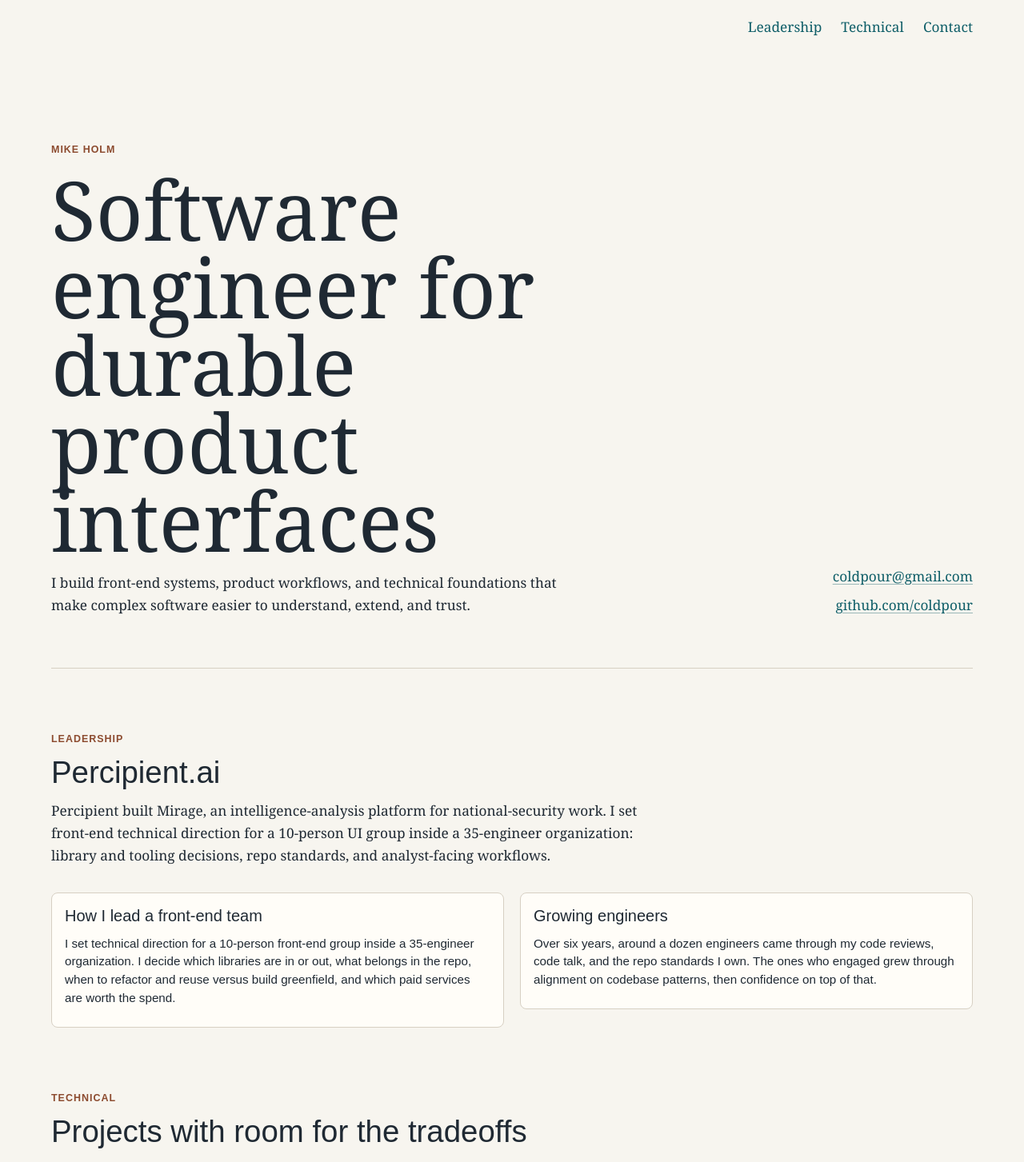
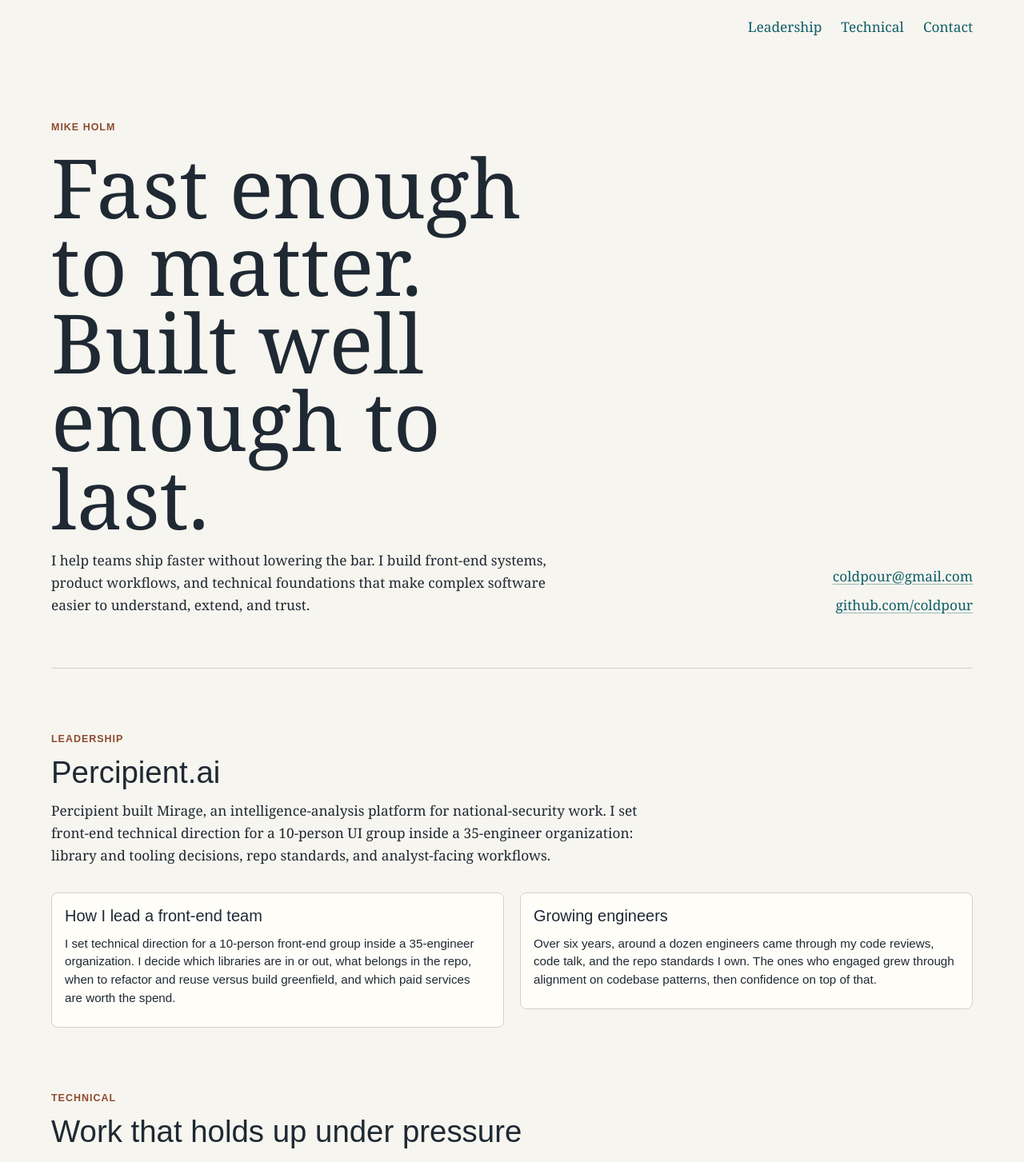
Before and after one commit to coldpour/mikeholmdev, a Next.js app: page / in a window 1280 px wide. Shown: the top 1453 px of the page at 80% size. Built offline with nearby package versions, Linux system fonts and the light colour scheme; what @mui/material-nextjs would draw is missing.

Commit message:
Update homepage positioning copy (#21)
* Update homepage positioning copy

* Refine projects section copy

```diff
--- a/src/app/layout.tsx
+++ b/src/app/layout.tsx
@@ -7,7 +7,7 @@ import { Providers } from './providers'
 export const metadata: Metadata = {
   title: 'Mike Holm | Portfolio',
   description:
-    'Front-end systems, product workflows, design systems, and durable engineering for complex software.',
+    'Fast product engineering, front-end systems, and technical foundations for complex software.',
   metadataBase: new URL('https://mikeholmdev.com')
 }
 
--- a/src/app/page.tsx
+++ b/src/app/page.tsx
@@ -36,10 +36,11 @@ export default function HomePage() {
           <Grid size={{ xs: 12, md: 7 }}>
             <Stack spacing={2}>
               <Typography variant="overline">Mike Holm</Typography>
-              <Typography variant="h1">Software engineer for durable product interfaces</Typography>
+              <Typography variant="h1">Fast enough to matter. Built well enough to last.</Typography>
               <Typography color="text.secondary" sx={{ maxWidth: 680 }} variant="body1">
-                I build front-end systems, product workflows, and technical foundations that make
-                complex software easier to understand, extend, and trust.
+                I help teams ship faster without lowering the bar. I build front-end systems,
+                product workflows, and technical foundations that make complex software easier to
+                understand, extend, and trust.
               </Typography>
             </Stack>
           </Grid>
@@ -95,9 +96,10 @@ export default function HomePage() {
 
       <Box component="section" id="projects">
         <Stack spacing={4}>
-          <SectionHeading eyebrow="Technical" title="Projects with room for the tradeoffs">
+          <SectionHeading eyebrow="Technical" title="Work that holds up under pressure">
             Deep dives into design systems, workflow design, spatial interfaces, and technical
-            choices that made teams faster without making the product thinner.
+            choices that helped teams move quickly while keeping the software clear, extensible,
+            and trustworthy.
           </SectionHeading>
           <Grid container spacing={2.5}>
             {featuredProjects.map(project => (
```
